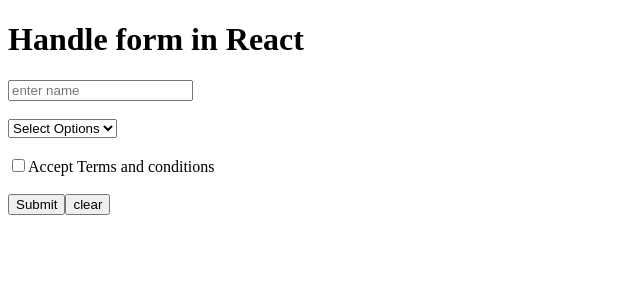
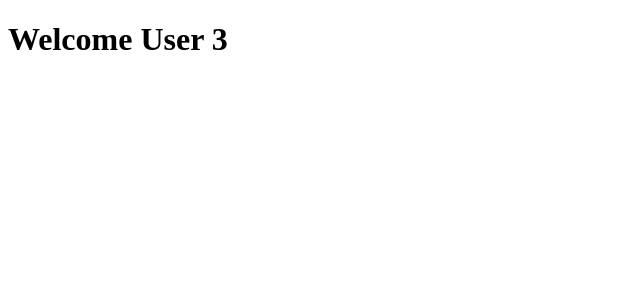
Before and after one commit to prashant5025/reactPractice, a React (Create React App) app: page / in a window 1280 px wide. Shown: the top 300 px of the page, without its empty margins (0-640 px from the left). Built offline with nearby package versions, Linux system fonts and the light colour scheme.

Commit message:
next commit

```diff
--- a/src/App.js
+++ b/src/App.js
@@ -1,43 +1,10 @@
 import "./styles.css";
-import React, { useState } from "react";
+import Profile from "./Profile";
 
 export default function App() {
-  const [name, setName] = useState("");
-  const [tnc, setTnc] = useState(false);
-  const [interest, setInterest] = useState("");
-
-  function getFormData(e) {
-    console.warn(name, tnc, interest);
-    e.preventDefault();
-  }
-
   return (
     <div className="App">
-      <h1>Handle form in React</h1>
-      <form onSubmit={getFormData}>
-        <input
-          type="text"
-          placeholder="enter name"
-          value={name}
-          onChange={(e) => setName(e.target.value)}
-        />{" "}
-        <br />
-        <br />
-        <select onChange={(e) => setInterest(e.target.value)}>
-          <option>Select Options</option>
-          <option>Marvel</option>
-          <option>DC</option>
-          <option>Anime</option>
-        </select>
-        <br />
-        <br />
-        <input type="checkbox" onChange={(e) => setTnc(e.target.checked)} />
-        <span>Accept Terms and conditions</span>
-        <br />
-        <br />
-        <button type="submit">Submit</button>
-        <button>clear</button>
-      </form>
+      <Profile />
     </div>
   );
 }
--- /dev/null
+++ b/src/Profile.js
@@ -0,0 +1,21 @@
+import React, { useState } from "react";
+
+export default function Profile() {
+  const [loggedIn, setLoggedIn] = useState(3);
+
+  return (
+    <div>
+      {/* {loggedIn?<h1>Welcome Prashant singh</h1>:<h1>Welcome Guest</h1>} */}
+
+      {/* OR */}
+
+      {loggedIn === 1 ? (
+        <h1>Welcome User 1</h1>
+      ) : loggedIn === 2 ? (
+        <h1>Welcome User 2</h1>
+      ) : (
+        <h1>Welcome User 3</h1>
+      )}
+    </div>
+  );
+}
```
Also changed, not shown: src/App2.js (+43 -0 lines).
